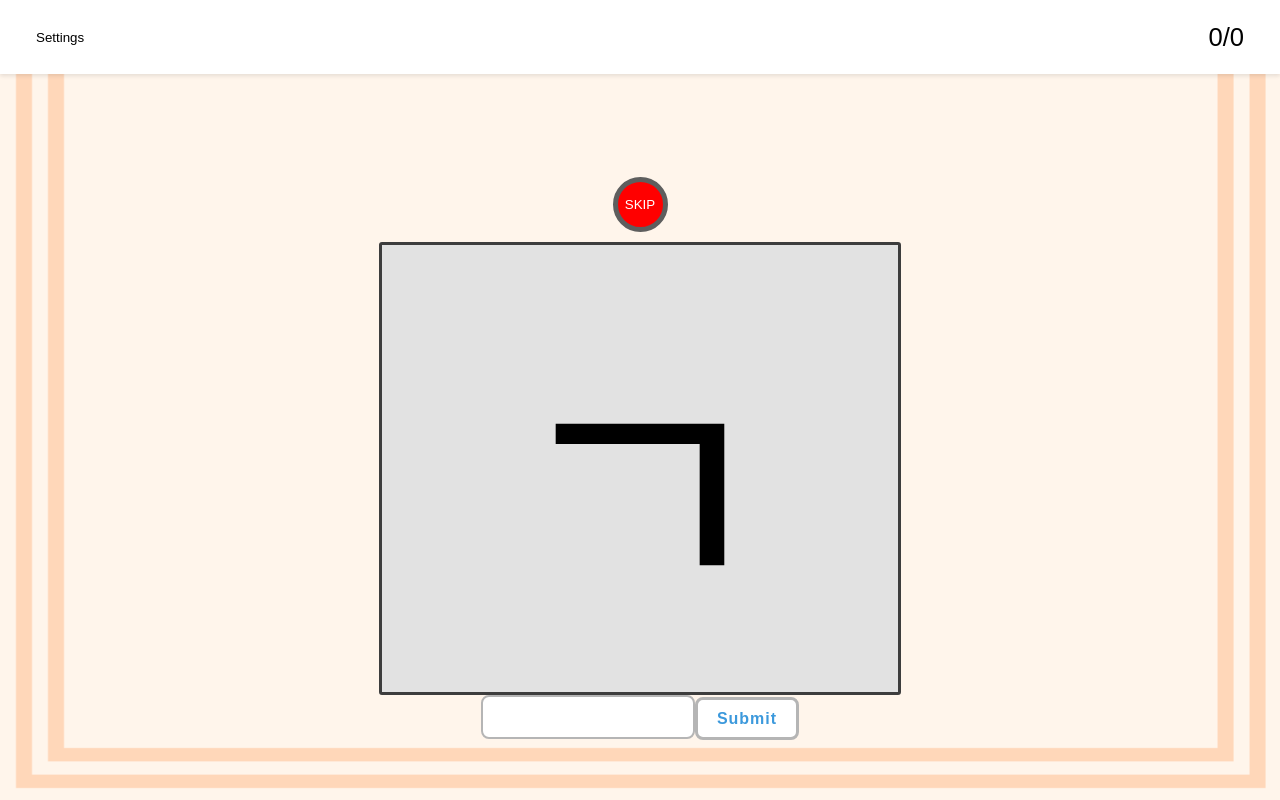
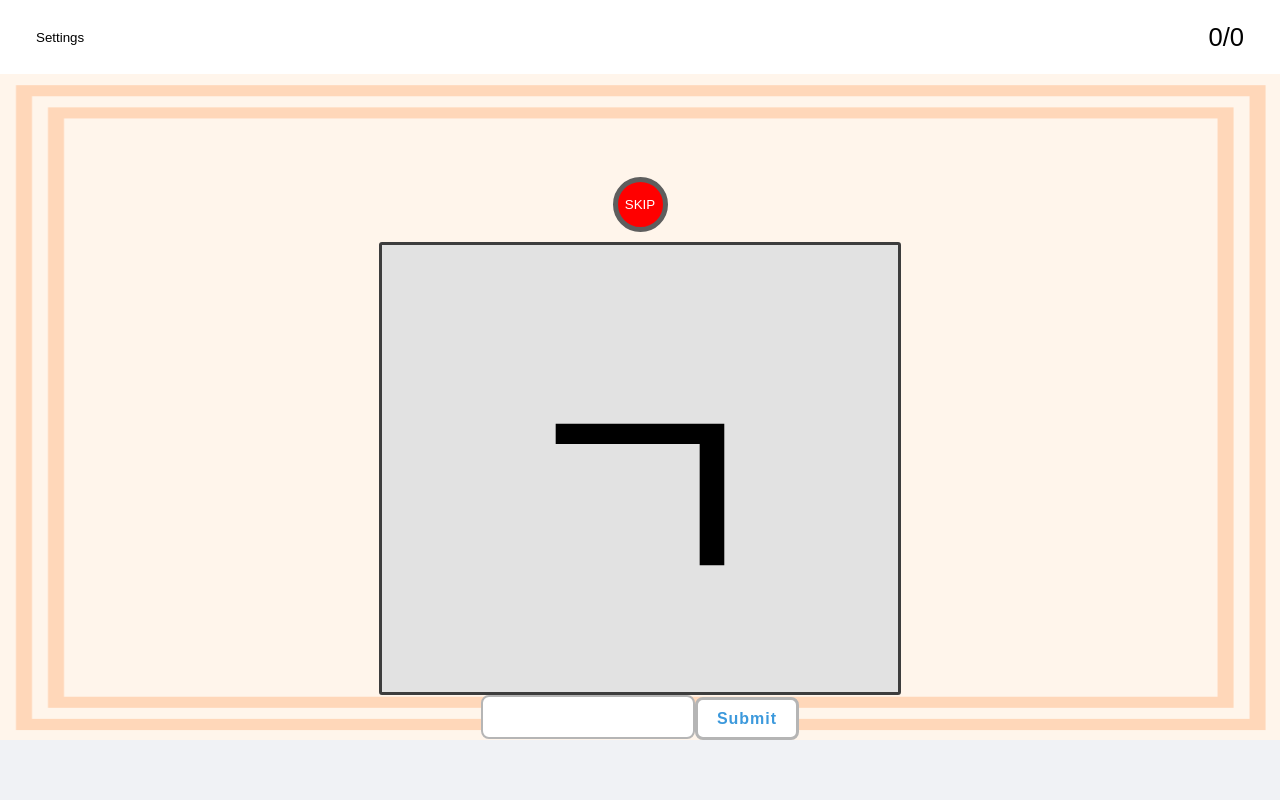
Before and after one commit to KavanGGandhi/Learn-Hangul, a React (Vite) app: page / in a window 1280 px wide. Built offline with nearby package versions, Linux system fonts and the light colour scheme.

Commit message:
Updated CSS and background to properly fit

```diff
--- a/src/App.jsx
+++ b/src/App.jsx
@@ -151,12 +151,12 @@ export default function App({ consonants, vowels }) {
                     {score.correct + '/' + score.total}
                 </div>
             </div>
-            <button className="skip" onClick={handleSkip}>SKIP</button>
-            {skip ? <ul className='answers'>{answerList}</ul> : null}
-            <div>
-                <div className="kSymbol">{currentQuestion.question}</div>
+            <div id="mainContent">
+                <button className="skip" onClick={handleSkip}>SKIP</button>
+                {skip ? <ul className='answers'>{answerList}</ul> : null}
+                    <div className="kSymbol">{currentQuestion.question}</div>
+                <AnswerInput input={input} setInput={setInput} isCorrect={isCorrect} handleInputSubmit={handleInputSubmit}/>
             </div>
-            <AnswerInput input={input} setInput={setInput} isCorrect={isCorrect} handleInputSubmit={handleInputSubmit}/>
             {modal && (<div className='settingsModal'>
                 <div className='overlay'></div>
                 <div className='modalContent'>
--- a/src/index.css
+++ b/src/index.css
@@ -15,13 +15,30 @@ html {
   font-weight: 400;
   height: 100vh;
   width: 100vw;
+  flex-direction: column;
   /*background-color: #f0f2f5;*/
+  /*background-size: 100% 100%;
+  background-position: center;
+  background-repeat: no-repeat;
+  background-image: url("assets/decorative_image.png");
+  display: inline-table;*/
+  overflow: hidden;
+}
+
+#mainContent {
+  bottom: 0;
   background-size: 100% 100%;
   background-position: center;
   background-repeat: no-repeat;
   background-image: url("assets/decorative_image.png");
   display: inline-table;
+  width: 100%;
+  height: 100%;
   overflow: hidden;
+  flex-direction: column;
+  justify-content: center;
+  align-items: center;
+  display: flex;
 }
 
 body{
@@ -108,6 +125,7 @@ body{
 }
 
 .answers {
+  z-index: 1;
   display: flex;
   width: 40%;
   left: 0;
```
